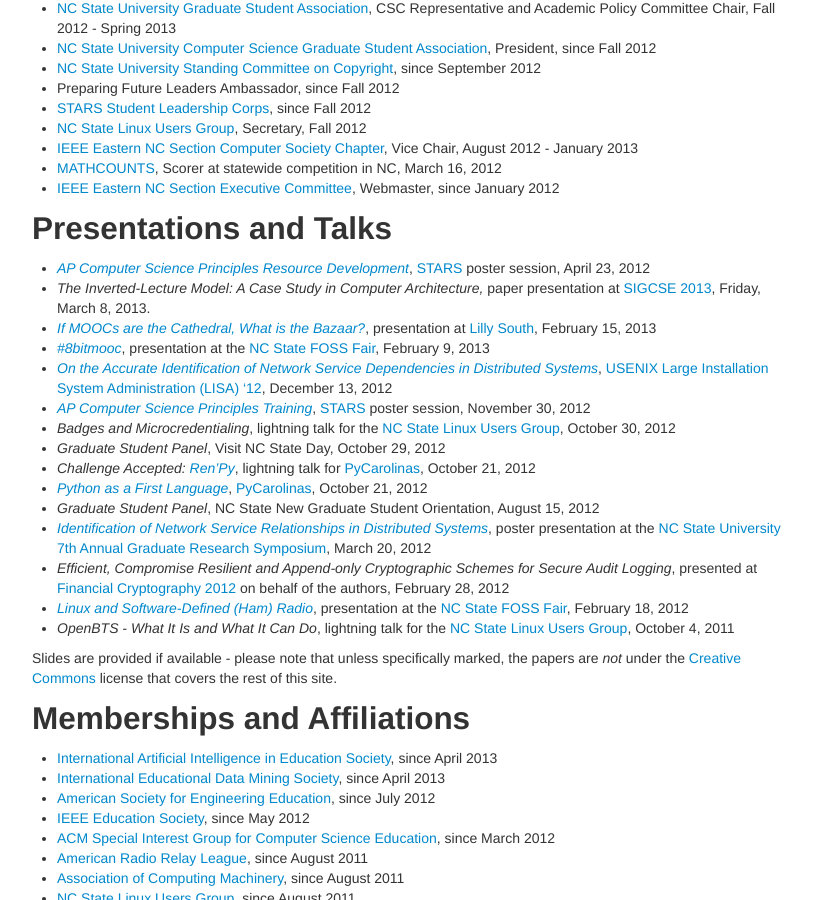
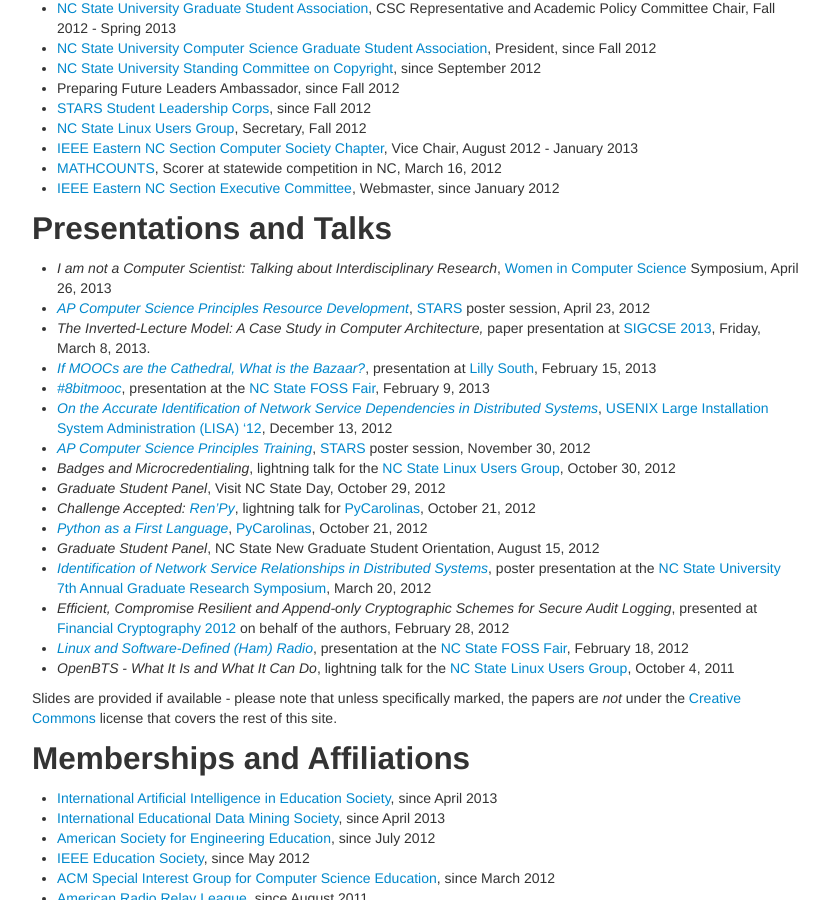
Before and after one commit to isharacomix/oldsite, a Jekyll site: the page built from cv.md, in a window 1280 px wide and 900 px high, scrolled down 1592 px. Shown: the whole window, without its empty margins (323-1152 px from the left). Built offline with Jekyll 4.4.1, drawn with Linux system fonts in a browser that asks for light colours.

Commit message:
Wics talk

```diff
--- a/cv.md
+++ b/cv.md
@@ -86,6 +86,7 @@
 Presentations and Talks
 -----------------------
 
+ * *I am not a Computer Scientist: Talking about Interdisciplinary Research*, [Women in Computer Science](http://ncsu.orgsync.com/org/wics/) Symposium, April 26, 2013
  * *[AP Computer Science Principles Resource Development]({{site.baseurl}}/files/stars_poster_bjc_moodle.pdf)*, [STARS](http://stars.csc.ncsu.edu) poster session, April 23, 2012
  * *The Inverted-Lecture Model: A Case Study in Computer Architecture,* paper presentation at [SIGCSE 2013](http://www.sigcse.org/sigcse2013/), Friday, March 8, 2013.
  * *[If MOOCs are the Cathedral, What is the Bazaar?]({{site.baseurl}}/files/moocbazaar_lilly2013.pdf)*, presentation at [Lilly South](http://lilly.uncg.edu), February 15, 2013
```
